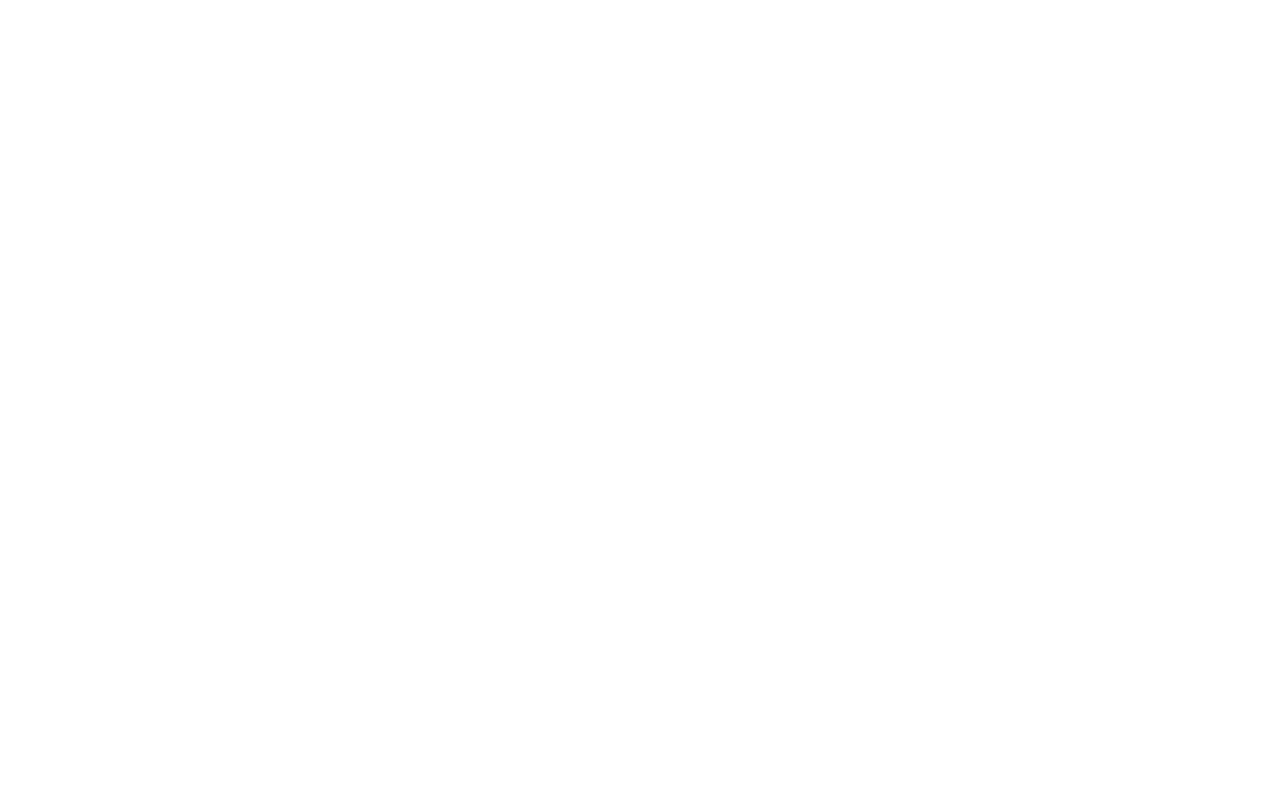
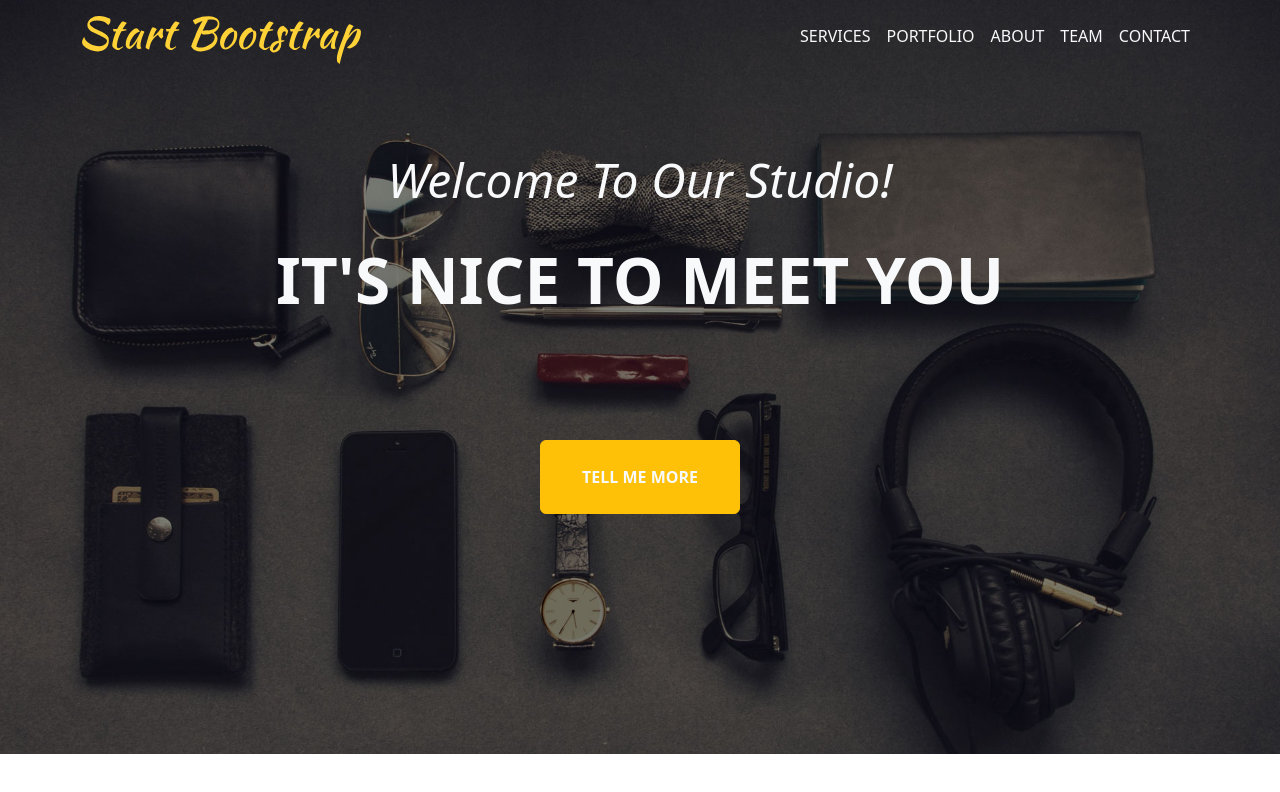
Before and after one commit to Menzamenza/tache08-bootstrap-prototype3, a plain HTML site: page index.html in a window 1280 px wide. Drawn offline with nearby package versions, Linux system fonts and the light colour scheme.

Commit message:
first part

```diff
--- a/index.html
+++ b/index.html
@@ -4,14 +4,53 @@
     <meta charset="utf-8">
     <meta name="viewport" content="width=device-width, initial-scale=1">
     <title>Prototype3</title>
+    <link rel="icon" type="img/png" href="img/favicon.ico">
     <link href="https://cdn.jsdelivr.net/npm/bootstrap@5.3.2/dist/css/bootstrap.min.css" rel="stylesheet" integrity="sha384-T3c6CoIi6uLrA9TneNEoa7RxnatzjcDSCmG1MXxSR1GAsXEV/Dwwykc2MPK8M2HN" crossorigin="anonymous">
+    <link rel="stylesheet" href="https://cdnjs.cloudflare.com/ajax/libs/font-awesome/6.4.2/css/all.min.css" integrity="sha512-z3gLpd7yknf1YoNbCzqRKc4qyor8gaKU1qmn+CShxbuBusANI9QpRohGBreCFkKxLhei6S9CQXFEbbKuqLg0DA==" crossorigin="anonymous" referrerpolicy="no-referrer" />
     <link rel="stylesheet" href="style.css">
   </head>
   <body>
-    <header>
-        <div class="container">
 
-        </div>
+    <!-- -------------------------------------header----------------------------------------- -->
+    <header class="entete text-light">
+              <!--------------------navbar---------------  -->
+          <nav class="navbar navbar-expand-lg bg-none fixed-top">
+            <div class="container">
+              <img src="img/navbar-logo.svg" alt="logo" class="img-fluid w-25 mt-2">
+              <button class="navbar-toggler text-secondary fw-semibold" type="button" data-bs-toggle="collapse" data-bs-target="#navbarNav" aria-controls="navbarNav" aria-expanded="false" aria-label="Toggle navigation">MENU
+                <i class="fa fa-bars" style="color: gray;"></i>
+              </button>
+              <div class="collapse navbar-collapse justify-content-end " id="navbarNav">
+                <ul class="navbar-nav">
+                  <li class="nav-item">
+                    <a class="nav-link active text-light" aria-current="page" href="#service">SERVICES</a>
+                  </li>
+                  <li class="nav-item">
+                    <a class="nav-link text-light" href="#portfolio">PORTFOLIO</a>
+                  </li>
+                  <li class="nav-item">
+                    <a class="nav-link text-light" href="#about">ABOUT</a>
+                  </li>
+                  <li class="nav-item">
+                    <a class="nav-link text-light" href="#team">TEAM</a>
+                  </li>
+                  <li class="nav-item">
+                    <a class="nav-link text-light" href="#contact">CONTACT</a>
+                  </li>
+                </ul>
+              </div>
+            </div>
+          </nav>
+          <div class="container py-5" id="service">
+            <div class="row text-center py-5 my-5">
+              <p class="welcome">Welcome To Our Studio!</p>
+              <p class="too">IT'S NICE TO MEET YOU</p>
+              <div class="my-5 py-5">
+                <button class="btn btn-warning boutontellme p-4 fw-bold text-light">TELL ME MORE</button>
+
+              </div>
+            </div>
+          </div>
     </header>
 
 
--- a/style.css
+++ b/style.css
@@ -0,0 +1,16 @@
+.entete{
+    background-image: url(img/header-bg.jpg);
+    background-size: cover;
+}
+.boutontellme{
+    display: inline;
+    width: 200px;
+}
+.welcome{
+    font-size: 3em;
+    font-style: italic;
+}
+.too{
+    font-size: 4em;
+    font-weight: bold;
+}
```
